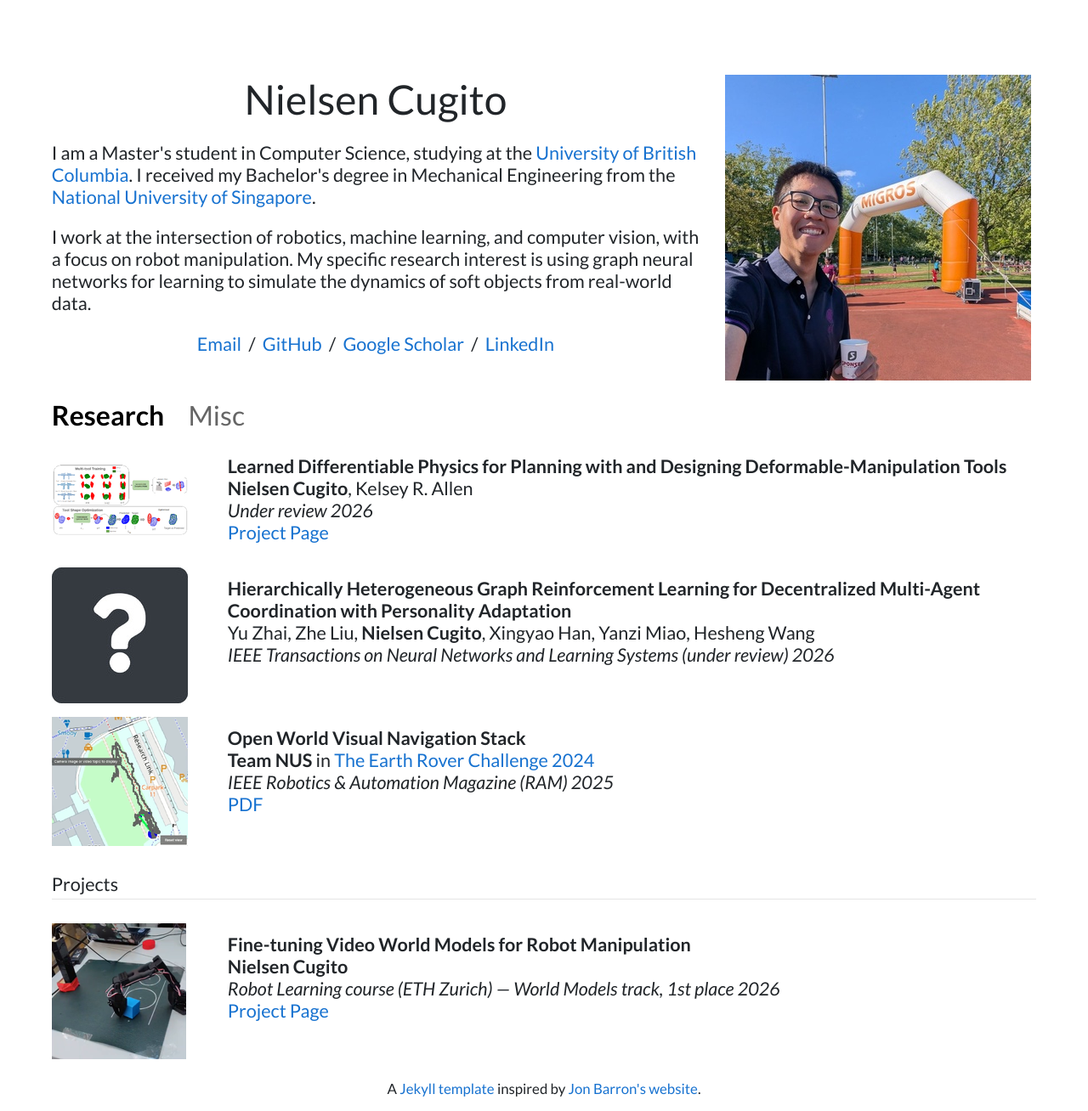
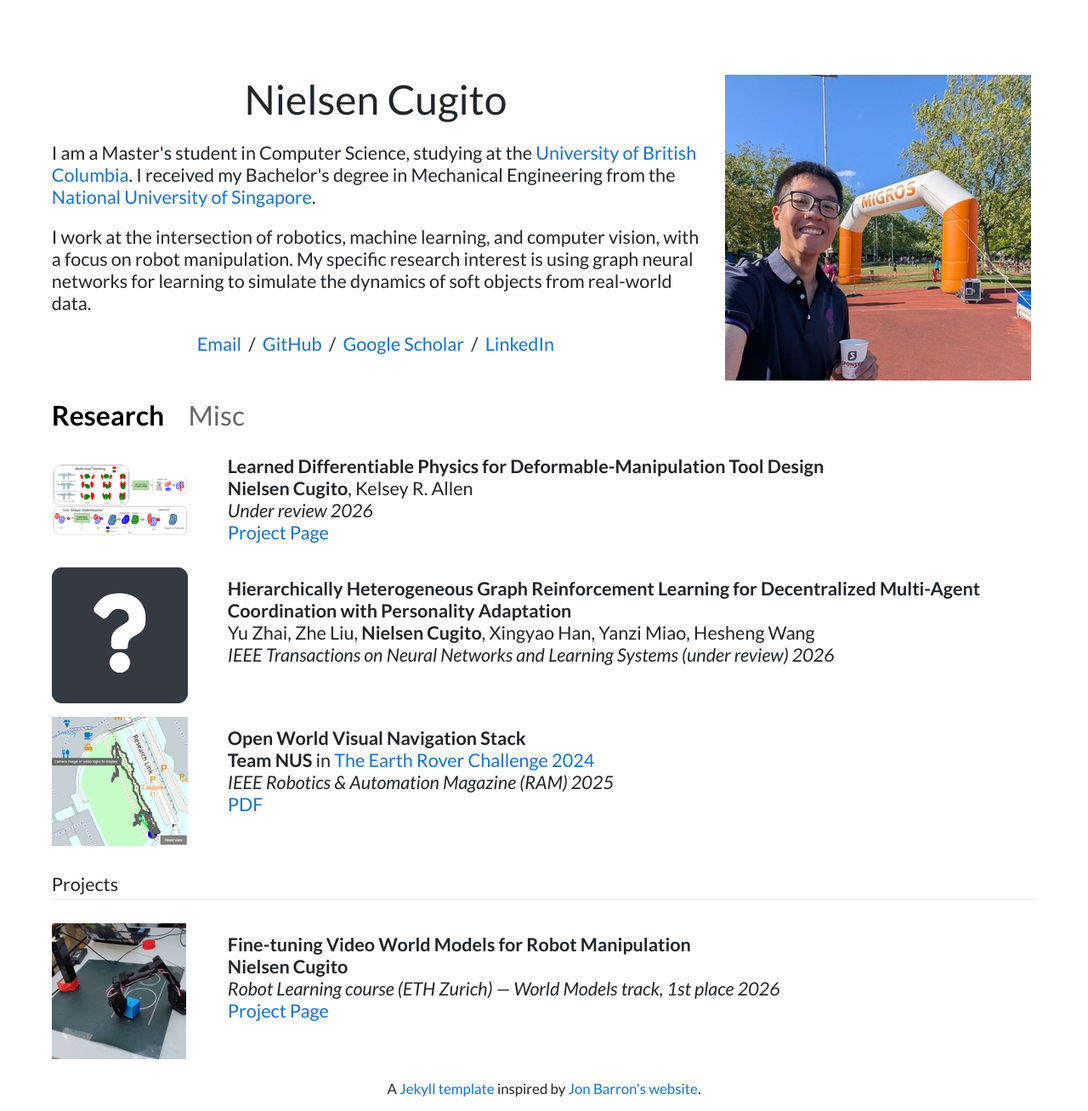
Before and after one commit to Nielsencu/Nielsencu.github.io, a Jekyll site: the page built from index.html, in a window 1280 px wide. Shown: the whole page at 85% size. Built offline with Jekyll 4.4.1, drawn with Linux system fonts in a browser that asks for light colours.

Commit message:
update scripts
Signed-off-by: Nielsencu <nielsencugito@gmail.com>

```diff
--- a/publications/_posts/2026-09-16-diffphys-tools.markdown
+++ b/publications/_posts/2026-09-16-diffphys-tools.markdown
@@ -1,5 +1,5 @@
 ---
-title:  "Learned Differentiable Physics for Planning with and Designing Deformable-Manipulation Tools"
+title:  "Learned Differentiable Physics for Deformable-Manipulation Tool Design"
 date:   2026-09-16 09:00:00 +00:00
 image: /publications/images/sgp2026-teaser.png
 author: "Nielsen Cugito"
```
